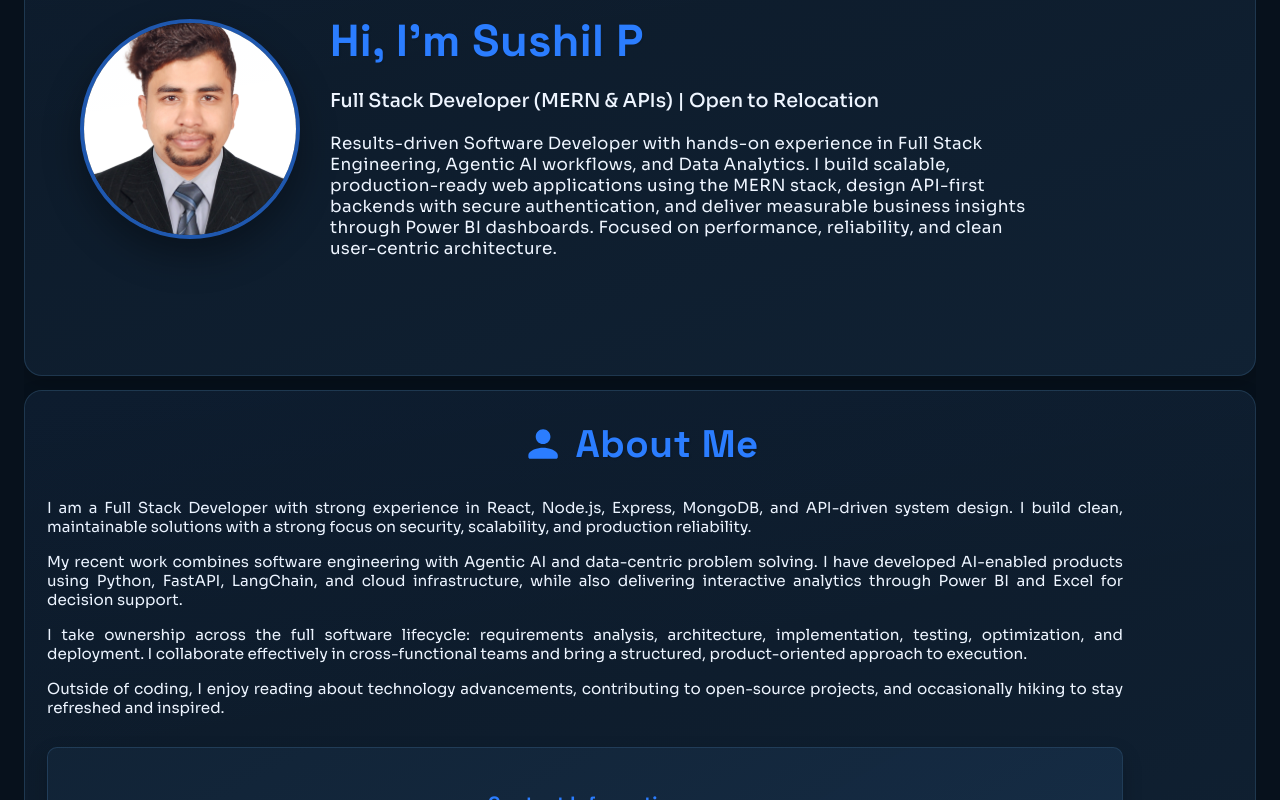
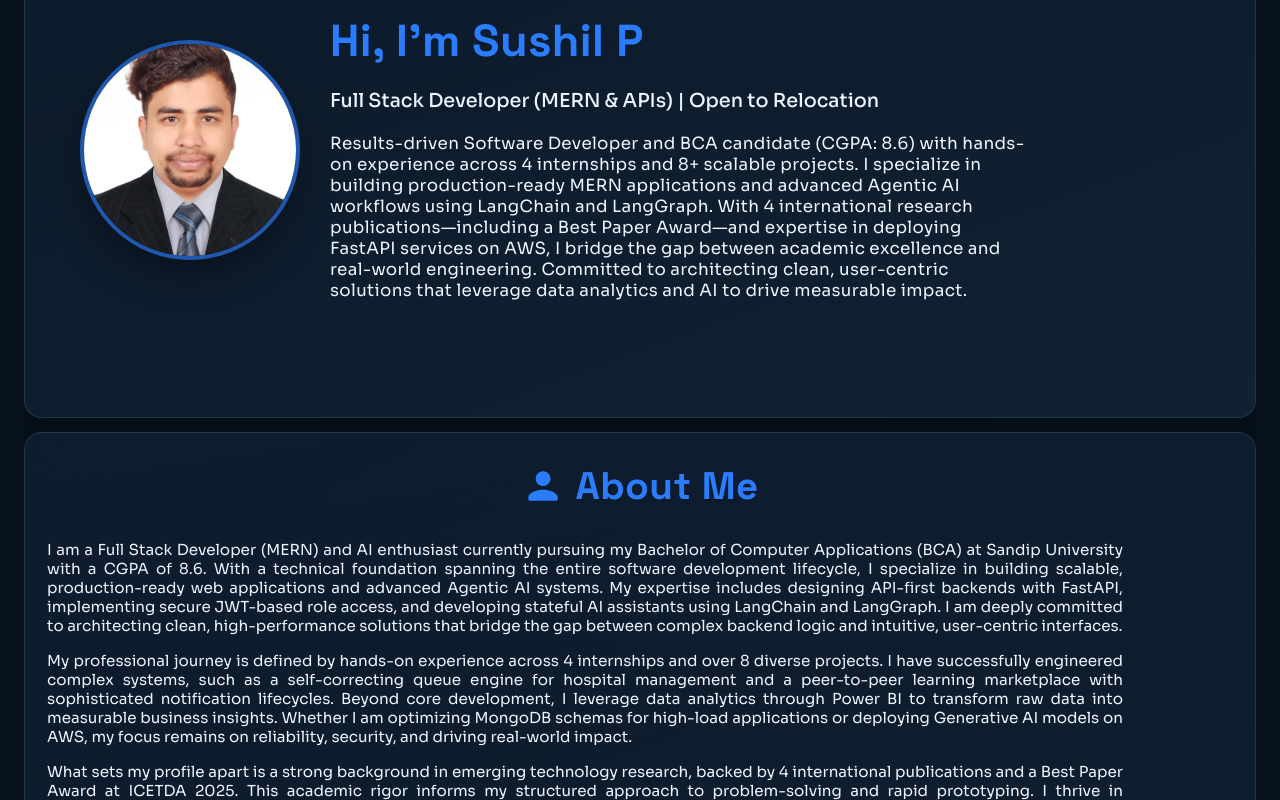
Before and after one commit to npanthi718/web-portfolio-sushil, a React (Vite) app: page / in a window 1280 px wide. Shown: the part 320-1120 px from the top of the page. Built offline with nearby package versions, Linux system fonts and the light colour scheme.

Commit message:
Updated Portfolio as with 4th internship completion details

```diff
--- a/src/data/portfolioData.js
+++ b/src/data/portfolioData.js
@@ -1,15 +1,14 @@
 export const heroData = {
     roles: ['Full Stack Developer (MERN & APIs)', 'Agentic AI and Backend Engineer', 'Power BI and Data Analytics Developer'],
     overview:
-        'Results-driven Software Developer with hands-on experience in Full Stack Engineering, Agentic AI workflows, and Data Analytics. I build scalable, production-ready web applications using the MERN stack, design API-first backends with secure authentication, and deliver measurable business insights through Power BI dashboards. Focused on performance, reliability, and clean user-centric architecture.',
+        'Results-driven Software Developer and BCA candidate (CGPA: 8.6) with hands-on experience across 4 internships and 8+ scalable projects. I specialize in building production-ready MERN applications and advanced Agentic AI workflows using LangChain and LangGraph. With 4 international research publications—including a Best Paper Award—and expertise in deploying FastAPI services on AWS, I bridge the gap between academic excellence and real-world engineering. Committed to architecting clean, user-centric solutions that leverage data analytics and AI to drive measurable impact.',
 };
 
 export const aboutData = {
     paragraphs: [
-        'I am a Full Stack Developer with strong experience in React, Node.js, Express, MongoDB, and API-driven system design. I build clean, maintainable solutions with a strong focus on security, scalability, and production reliability.',
-        'My recent work combines software engineering with Agentic AI and data-centric problem solving. I have developed AI-enabled products using Python, FastAPI, LangChain, and cloud infrastructure, while also delivering interactive analytics through Power BI and Excel for decision support.',
-        'I take ownership across the full software lifecycle: requirements analysis, architecture, implementation, testing, optimization, and deployment. I collaborate effectively in cross-functional teams and bring a structured, product-oriented approach to execution.',
-        'Outside of coding, I enjoy reading about technology advancements, contributing to open-source projects, and occasionally hiking to stay refreshed and inspired.',
+        'I am a Full Stack Developer (MERN) and AI enthusiast currently pursuing my Bachelor of Computer Applications (BCA) at Sandip University with a CGPA of 8.6. With a technical foundation spanning the entire software development lifecycle, I specialize in building scalable, production-ready web applications and advanced Agentic AI systems. My expertise includes designing API-first backends with FastAPI, implementing secure JWT-based role access, and developing stateful AI assistants using LangChain and LangGraph. I am deeply committed to architecting clean, high-performance solutions that bridge the gap between complex backend logic and intuitive, user-centric interfaces.',
+        'My professional journey is defined by hands-on experience across 4 internships and over 8 diverse projects. I have successfully engineered complex systems, such as a self-correcting queue engine for hospital management and a peer-to-peer learning marketplace with sophisticated notification lifecycles. Beyond core development, I leverage data analytics through Power BI to transform raw data into measurable business insights. Whether I am optimizing MongoDB schemas for high-load applications or deploying Generative AI models on AWS, my focus remains on reliability, security, and driving real-world impact.',
+        'What sets my profile apart is a strong background in emerging technology research, backed by 4 international publications and a Best Paper Award at ICETDA 2025. This academic rigor informs my structured approach to problem-solving and rapid prototyping. I thrive in collaborative, cross-functional environments and take full ownership of the product lifecycle—from requirements analysis to final deployment. Outside of my core technical work, I am an active contributor to the tech community and a lifelong learner dedicated to staying at the forefront of AI and software engineering.',
     ],
     contact: [
         { key: 'email', label: 'Email', value: 'npanthi718@gmail.com', href: 'mailto:npanthi718@gmail.com' },
@@ -211,28 +210,15 @@ export const projectsData = [
 export const experienceData = [
 
     {
-        title: 'Agentic AI Intern',
+        title: 'Agentic AI & Data Science (GenAI) Intern',
         company: 'Innomatics Research Labs',
-        date: '02/2026 - Present',
+        date: '11/2025 - 05/2026',
         location: 'Remote',
         description: [
-            'Developing advanced AI agents and workflows utilizing Python, LangChain, and LangGraph to automate complex reasoning tasks.',
-            'Architecting and deploying scalable backend services and APIs using FastAPI to power AI-driven applications.',
-            'Leveraging AWS cloud infrastructure to support the training, testing, and deployment of agentic systems.',
-            'Collaborating on the end-to-end development of AI products, from initial concept and Python programming to production-ready deployments.',
-        ],
-    },
-
-    {
-        title: 'Data Science with GenAI Intern',
-        company: 'Innomatics Research Labs',
-        date: '11/2025 - 03/2026',
-        location: 'Remote',
-        description: [
-            'Engaged in the development of Data Science and Generative AI-driven projects, focusing on building intelligent solutions and optimizing machine learning models.',
-            'Collaborated on high-impact products involving Artificial Intelligence and Machine Learning to bridge the gap between complex data and user-centric applications.',
-            'Applied advanced concepts in GenAI to enhance project functionalities and contribute to the end-to-end development lifecycle of data products.',
-            'Worked within an agile, virtual environment to execute technical tasks and upskill in emerging AI technologies.',
+            'Developed a stateful customer support assistant using LangGraph to manage complex decision making nodes, conditional routing, and managed query lifecycles.',
+            'Engineered a localized RAG pipeline utilizing ChromaDB for vector storage and recursive character splitting to ensure document-grounded, factually accurate responses.',
+            'Implemented Human-in-the-Loop (HITL) safety gates to identify knowledge gaps or low confidence queries and route them to human agents with explicit reasoning.',
+            'Optimized multi-model inference by integrating Groq for low-latency generation with a Gemini fallback strategy and full execution transparency via LangSmith.',
         ],
     },
 
```
